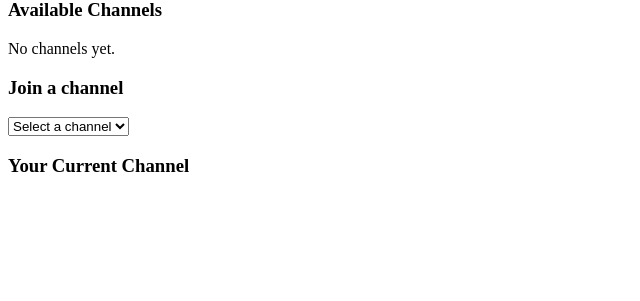
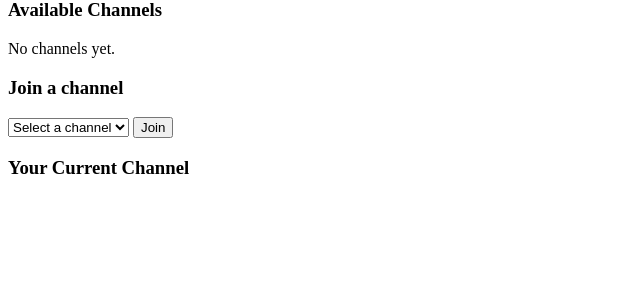
Before and after one commit to ilkeraslan/flack, a Flask app: page / in a window 1280 px wide. Shown: the part 134-435 px from the top of the page, without its empty margins (0-640 px from the left). Run offline with Flask 2, Linux system fonts and the light colour scheme.

Commit message:
completed channel list feature.

```diff
--- a/static/script.js
+++ b/static/script.js
@@ -122,6 +122,20 @@ document.addEventListener('DOMContentLoaded', function() {
     // Send request
     request.send(data);
 
+    // Clear form
+    document.querySelector('#channel-input').value = '';
+
+    // Stop form from submitting to other page or website
+    return false;
+  };
+
+  // When user submits joinChannelForm
+  document.querySelector('#joinChannelForm').onsubmit = () => {
+
+    let channelToBeJoined = document.querySelector('#join-channel-dropdown').value;
+
+    console.log("Joined channel " + channelToBeJoined);
+
     // Stop form from submitting to other page or website
     return false;
   };
--- a/templates/index.html
+++ b/templates/index.html
@@ -30,9 +30,12 @@
         </div>
         <div id="join-channel">
           <h3>Join a channel</h3>
-          <select id="join-channel-dropdown" onchange="alert('LOL')">
-            <option value="select" default>Select a channel</option>
-          </select>
+          <form id="joinChannelForm">
+            <select id="join-channel-dropdown">
+              <option value="select" default>Select a channel</option>
+            </select>
+            <input id="joinChannelButton" type="submit" value="Join">
+          </form>
         </div>
         <div id="current-channel">
           <h3>Your Current Channel</h3>
```
